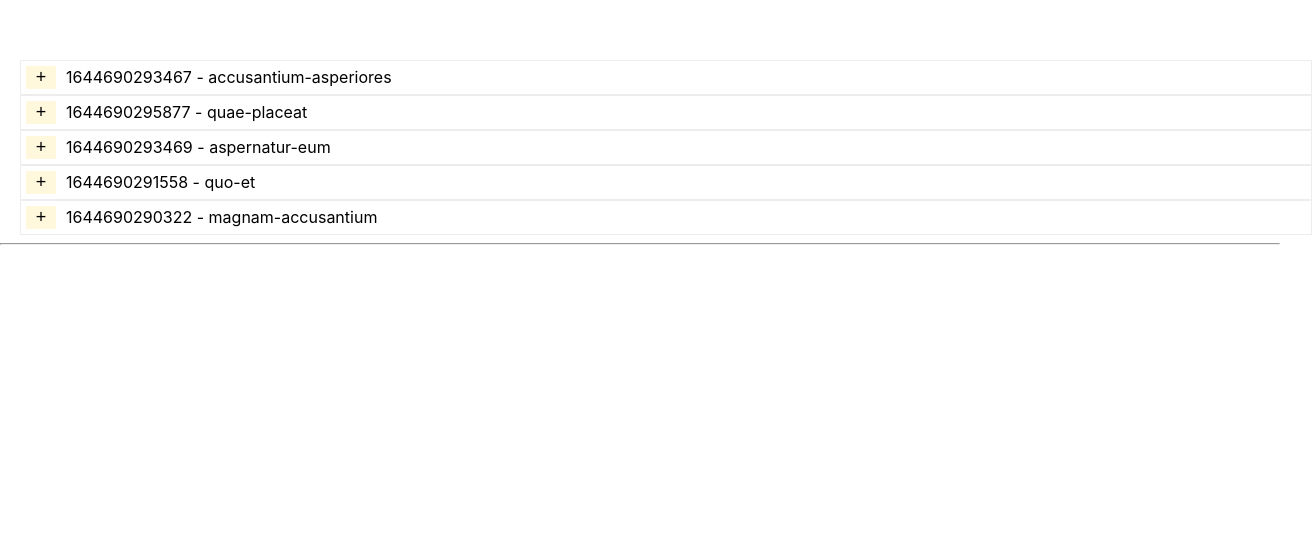
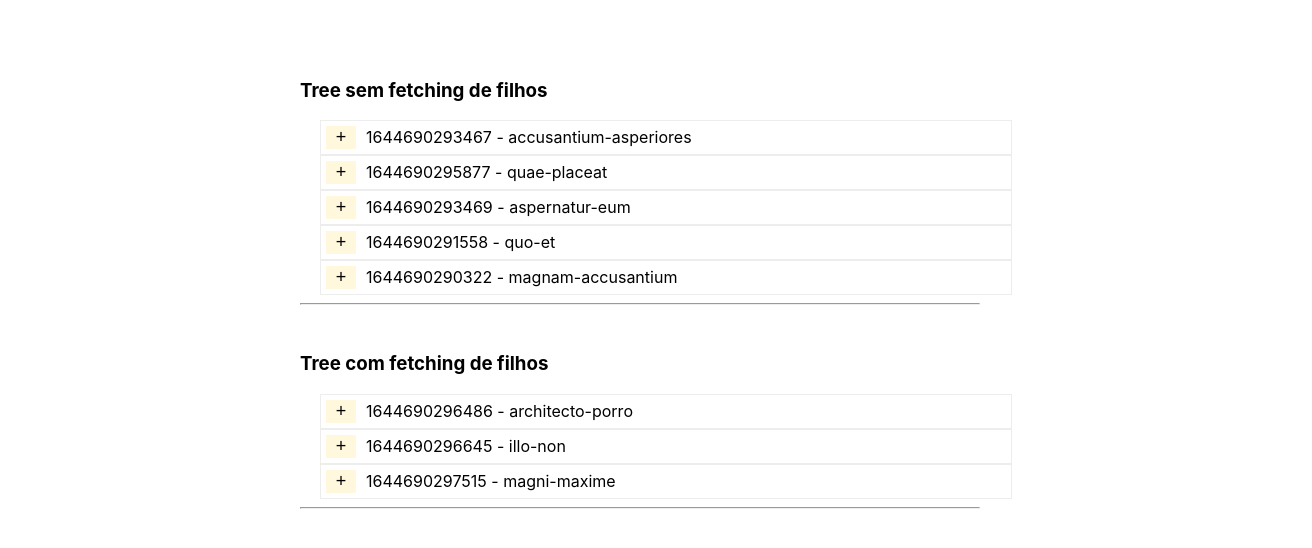
Before and after one commit to mateusdeitos/React-TreeView-Component, a React (Vite) app: page / in a window 1280 px wide. Shown: the top 548 px of the page, 1312 px wide, since content can reach past the window. Built offline with nearby package versions, Linux system fonts and the light colour scheme.

Commit message:
TreeView com fetching de filhos

```diff
--- a/src/App.css
+++ b/src/App.css
@@ -1,3 +1,3 @@
 .App {
-  margin-top: 40px;
+  margin: 40px 300px;
 }
--- a/src/App.tsx
+++ b/src/App.tsx
@@ -1,30 +1,23 @@
-import { categorias, getCategories } from './data';
 import './App.css';
-import { ITreeNode, TreeView } from './TreeView';
 import { ITreeNodeProps, TreeNode } from './TreeView/TreeNode';
 import { useState } from 'react';
 import { TreeSemFetch } from './TreeSemFetch';
+import { TreeComFetch } from './TreeComFetch';
 
 function App() {
   return (
     <div className="App">
       <div className="spacer"></div>
+      <h3>Tree sem fetching de filhos</h3>
       <TreeSemFetch />
+      <hr />
+      <div className="spacer"></div>
+      <h3>Tree com fetching de filhos</h3>
+      <TreeComFetch />
       <hr />
     </div>
   );
 }
-
-const fetchChildrenNodes = (
-  node: ITreeNode,
-  level: number
-): Promise<ITreeNode[]> => {
-  return new Promise((resolve) => {
-    setTimeout(() => {
-      resolve(getCategories(node, level));
-    }, 2000);
-  });
-};
 
 const CustomTreeNodeComponent: React.FC<ITreeNodeProps> = ({ ...props }) => {
   const [isOpen, setIsOpen] = useState(false);
--- /dev/null
+++ b/src/TreeComFetch.tsx
@@ -0,0 +1,29 @@
+import { useState } from 'react';
+import { getCategories } from './data';
+import { ITreeNode, TreeView } from './TreeView';
+
+const categorias = getCategories();
+export const TreeComFetch = () => {
+  const [selected, setSelected] = useState<ITreeNode[]>([]);
+  return (
+    <TreeView
+      nodes={categorias}
+      onSelect={(nodes) => setSelected(nodes)}
+      allowMultiSelect
+      isSelectable={(categoria, level) => true}
+      fetchChildrenNodes={fetchChildrenNodes}
+    />
+  );
+};
+
+const fetchChildrenNodes = (
+  node: ITreeNode,
+  level: number
+): Promise<ITreeNode[]> => {
+  console.log({ ...node, level });
+  return new Promise((resolve) => {
+    setTimeout(() => {
+      resolve(level > 2 ? [] : getCategories(node, level, 2));
+    }, 300);
+  });
+};
--- a/src/TreeView/TreeNode/Loader.tsx
+++ b/src/TreeView/TreeNode/Loader.tsx
@@ -10,7 +10,7 @@ export const TreeNodeLoader: React.FC<ITreeNodeProps & { show: boolean }> = ({
   }
   return (
     <TreeNode.Container {...props}>
-      <p>{children}</p>
+      <span>{children}</span>
     </TreeNode.Container>
   );
 };
--- a/src/TreeView/TreeNode/index.tsx
+++ b/src/TreeView/TreeNode/index.tsx
@@ -27,7 +27,7 @@ export const TreeNode = ({ ...props }: ITreeNodeProps) => {
         ? fetchChildrenNodes(node, level)
         : Promise.resolve(node.childrenNodes),
     {
-      enabled: buttonState.isOpen,
+      enabled: buttonState.isOpen || !node.childrenNodes.length,
       onSettled: (data) => {
         if (!data || !data?.length) {
           setButtonState((state) => ({
--- a/src/TreeView/index.tsx
+++ b/src/TreeView/index.tsx
@@ -1,5 +1,6 @@
 import { createContext, ReactElement, useContext, useState } from 'react';
 import { QueryClientProvider, QueryClient } from 'react-query';
+import { ReactQueryDevtools } from 'react-query/devtools';
 import { ITreeNodeProps, TreeNode } from '../TreeView/TreeNode';
 
 export interface ITreeNode {
@@ -86,10 +87,11 @@ export const TreeView: React.FC<ITreeViewProviderProps> = ({
         {children}
         {nodes.map((node) => {
           return (
-            <CustomTreeNodeComponent key={node.nodeId} level={0} node={node} />
+            <CustomTreeNodeComponent key={node.nodeId} node={node} level={0} />
           );
         })}
       </Context.Provider>
+      <ReactQueryDevtools />
     </QueryClientProvider>
   );
 };
```
